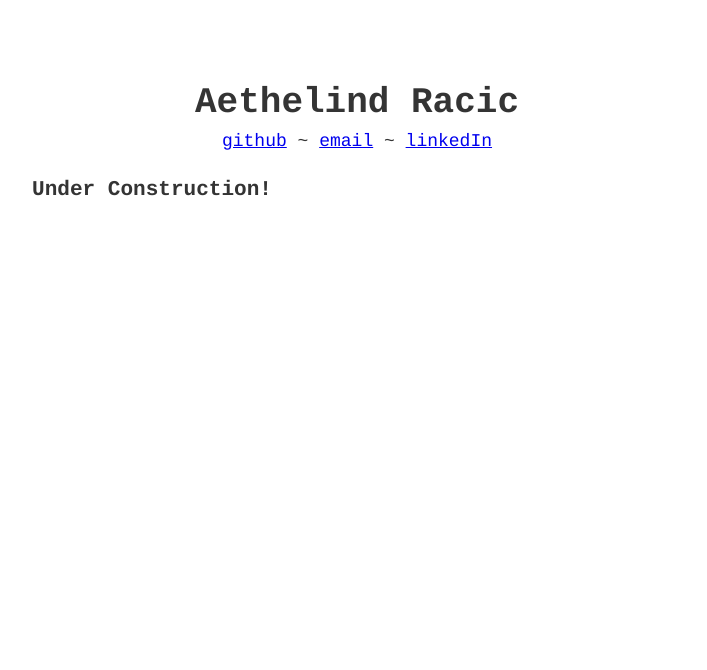
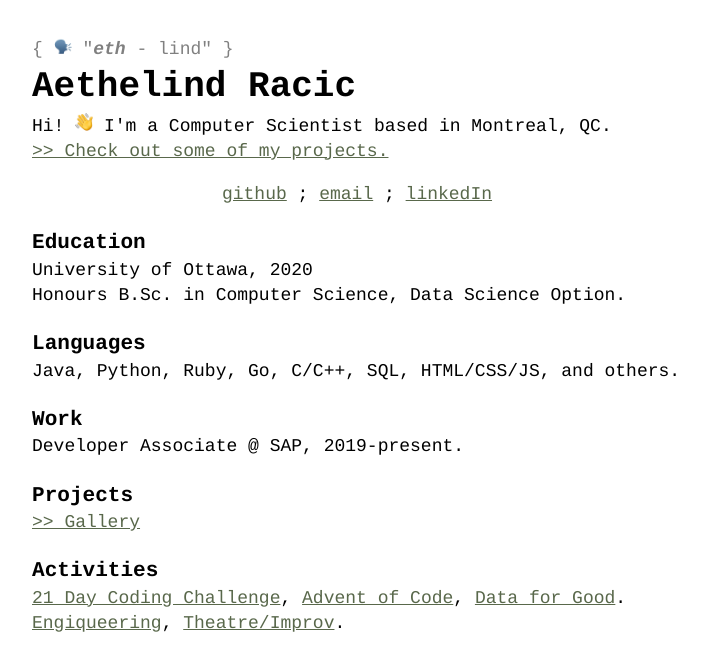
Before and after one commit to aethelind/website, a plain HTML site: page index.html in a window 1280 px wide. Shown: the whole page, without its empty margins (283-990 px from the left). Drawn offline with Linux system fonts and the light colour scheme.

Commit message:
swap emojis for images

```diff
--- a/css/style.css
+++ b/css/style.css
@@ -1,20 +1,71 @@
  body {
-    font-family: Courier,Sans;
-    margin: 2em auto;
+    font-family: Courier, monospace;
+    margin: 1em auto;
     max-width: 650px;
     line-height: 1.4;
     font-size: 18px;
-    color: #343434;
     padding: 1em;
-    text-align: justify;
+    text-align: left;
 }
 
 h1 {
+    margin: 0 0;
+    text-align: left;
+}
+
+h3 {
     margin-bottom: 0;
-    text-align: center;
 }
 
 p {
     margin-top: 0;
     text-align: center;
 }
+
+a {
+    color: #59684b;
+    font-weight: 400;
+}
+
+a:hover {
+    color: #343434;
+    font-weight: 700;
+}
+
+img {
+
+    height: auto;
+    max-width: 50vw;
+}
+
+.pronunciation {
+    margin: 0 0;
+    color: grey;
+    text-align: left;
+}
+
+.description {
+    text-align: left;
+}
+
+.demo {
+    float:left;
+    margin-right: 10px;
+    border: solid black 1px;
+    padding: 2px;
+}
+
+.desc {
+    text-align: justify;
+    display: inline;
+    position: relative;
+}
+
+.project {
+    display: inline-block;
+}
+
+.emoji {
+    width:1em;
+    height:1em;
+}
--- a/index.html
+++ b/index.html
@@ -3,37 +3,46 @@
 <html>
 
 <head>
-    <title> Aethelind Racic </title>
+    <title>Aethelind</title>
     <link rel="stylesheet" type="text/css" href="./css/style.css">
     <link rel="icon" href="./assets/hex.png">
     <meta charset="UTF-8">
+    <meta name="viewport" content="width=device-width, initial-scale=1.0">
+    <meta name="author" content="Aethelind Racic">
+    <meta name="keywords" content="Aethelind Racic, Aethelind, Racic, uOttawa, computer science">
+    <meta name="description" content="Aethelind Racic : Montreal-based developer.">
 </head>
 
 <body>
+    <p class="pronunciation">{ <img class="emoji" src="./assets/speaking-head.png" width=20px height=20px /> "<i style="font-weight:bolder">eth</i> - lind" }</p>
 
     <h1>Aethelind Racic</h1>
 
-    <p><a href="https://github.com/aethelind">github</a> ~ <a href="mailto:aethelind@gmail.com">email</a> ~ <a href="https://linkedin.com/in/aethelind/">linkedIn</a></p>
+    <p class = "description">Hi! <img class="emoji" src="./assets/waving-hand.png" width=20px height=20px /> I'm a Computer Scientist based in Montreal, QC.
+    <br><a href="./projects.html"> >> Check out some of my projects.</a> </p>
 
-    <h3>Under Construction!</h3>
+    <p><a href="https://github.com/aethelind">github</a> ; <a href="mailto:aethelind@gmail.com">email</a> ; <a href="https://linkedin.com/in/aethelind/">linkedIn</a></p>
 
+    <h3>Education</h3>
+    University of Ottawa, 2020<br>
+    Honours B.Sc. in Computer Science, Data Science Option.
 
-    <!--
-    <p>uOttawa Comp Sci 2020 / Currently in Montreal</p>
-    <br>
-
-    <h3>Skills</h3>
-    java, ruby, go, c/c++,
+    <h3>Languages</h3>
+    Java, Python, Ruby, Go, C/C++, SQL, HTML/CSS/JS, and others.
 
     <h3>Work</h3>
-    SAP: intern -> associate developer
+    Developer Associate @ SAP, 2019-present.
 
     <h3>Projects</h3>
-    translator, maze, game of life / ant, etc (21dcc, aoc)
+    <a href="./projects.html"> >> Gallery </a><br>
 
     <h3>Activities</h3>
-    21dcc, aoc, data4good,
-    -->
+    <a href="https://github.com/aethelind/21DCC">21 Day Coding Challenge</a>,
+    <a href="https://github.com/aethelind/aoc19">Advent of Code</a>,
+    <a href="https://dataforgood.ca/">Data for Good</a>.
+    <!-- gamejams -->
+    <br>
+    <a href="https://engiqueers.ca/">Engiqueering</a>, <a href="https://ttdb.ca/people/aethelind-racic/">Theatre/Improv</a>.
 
     <!-- Statcounter code -->
     <script type="text/javascript">
```
Also changed, not shown: assets/speaking-head.png (added), assets/waving-hand.png (added).
